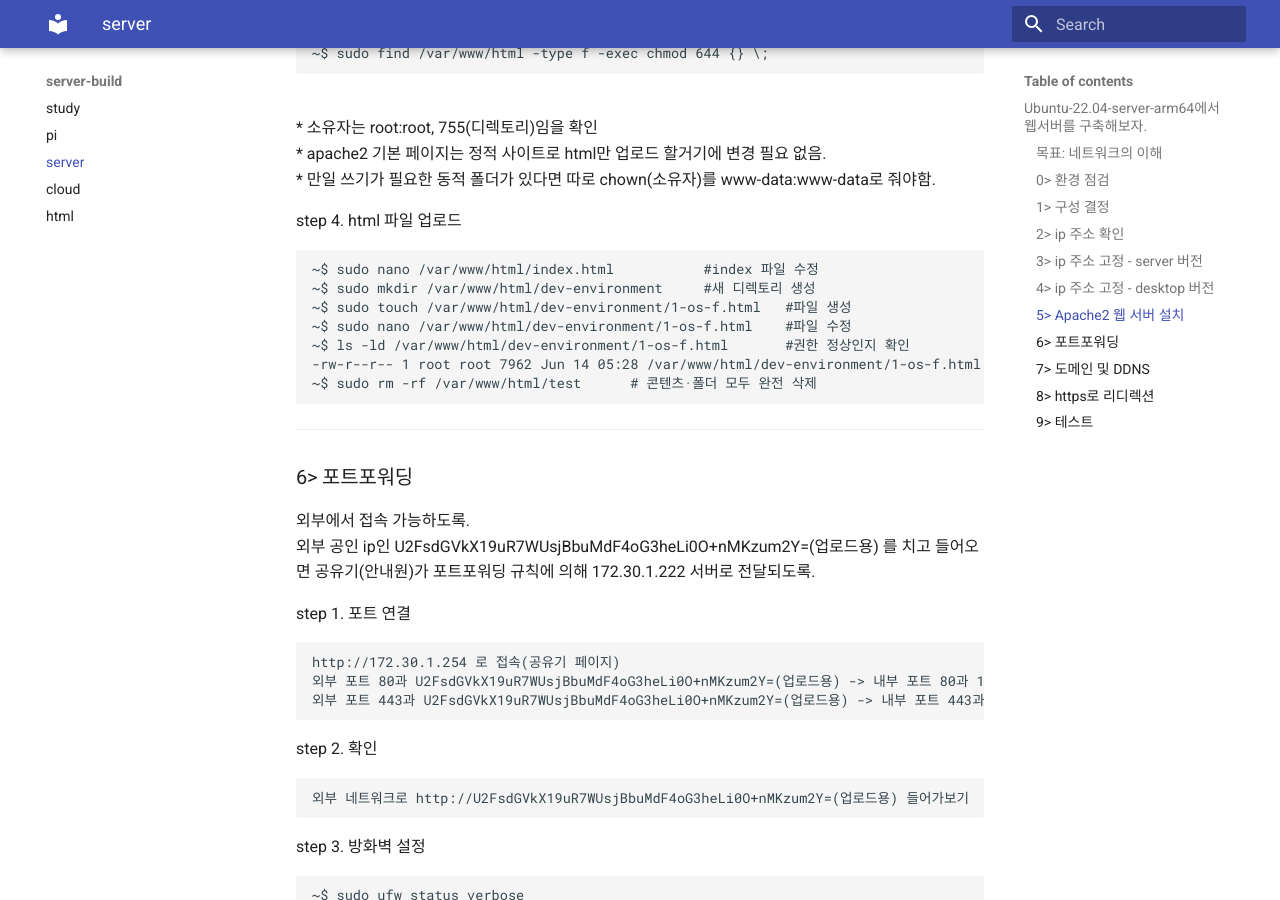
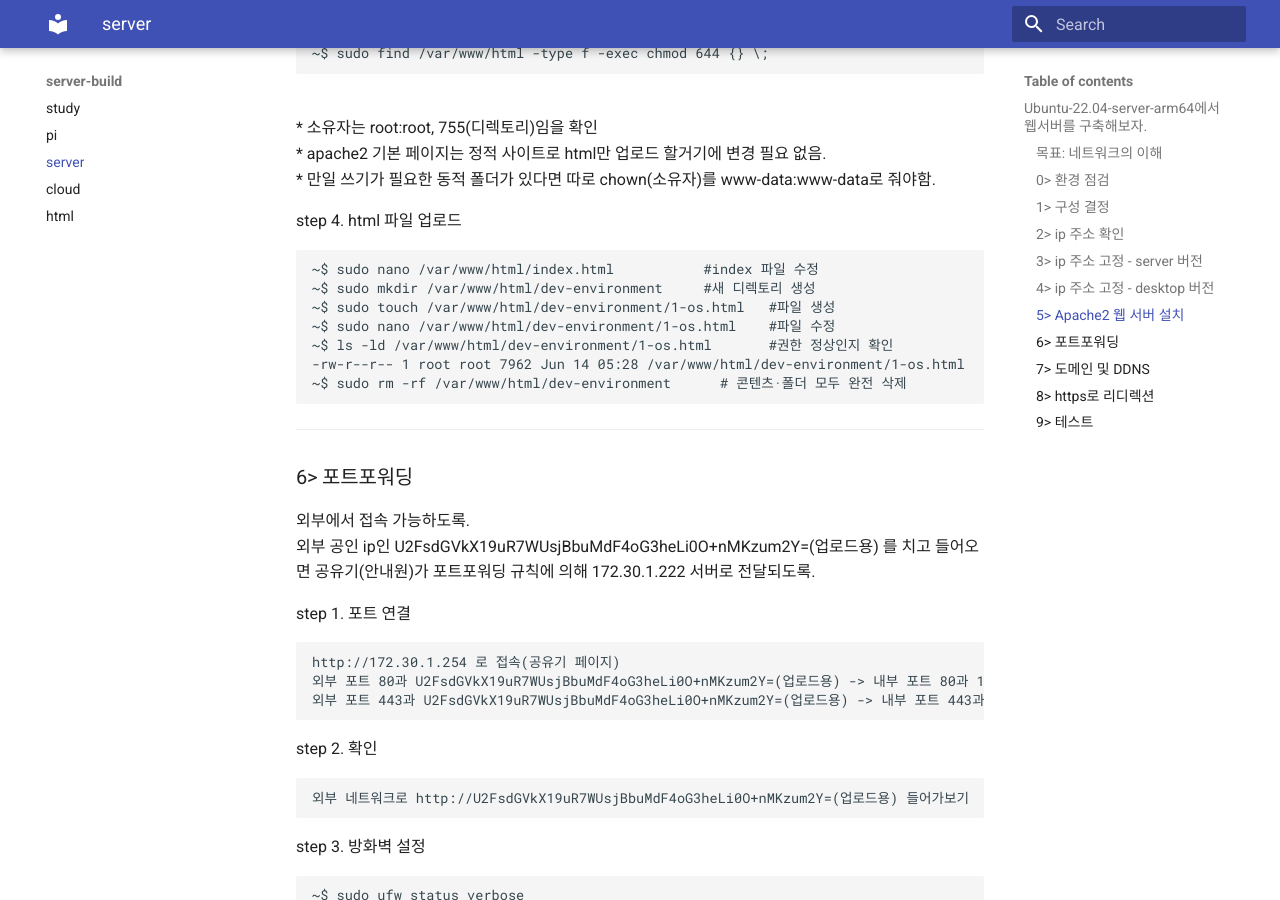
Before and after one commit to kkongnyang2/server-build, an MkDocs documentation site: the page built from docs/2-server.md, in a window 1280 px wide and 900 px high, scrolled down 4793 px. Built offline with MkDocs 1.6.1 and Material for MkDocs 9.7.7, drawn with Linux system fonts in a browser that asks for light colours.

Commit message:
2025.06.21

````diff
--- a/docs/2-server.md
+++ b/docs/2-server.md
@@ -209,11 +209,11 @@ step 4. html 파일 업로드
 ```
 ~$ sudo nano /var/www/html/index.html           #index 파일 수정
 ~$ sudo mkdir /var/www/html/dev-environment     #새 디렉토리 생성
-~$ sudo touch /var/www/html/dev-environment/1-os-f.html   #파일 생성
-~$ sudo nano /var/www/html/dev-environment/1-os-f.html    #파일 수정
-~$ ls -ld /var/www/html/dev-environment/1-os-f.html       #권한 정상인지 확인
--rw-r--r-- 1 root root 7962 Jun 14 05:28 /var/www/html/dev-environment/1-os-f.html
-~$ sudo rm -rf /var/www/html/test      # 콘텐츠·폴더 모두 완전 삭제
+~$ sudo touch /var/www/html/dev-environment/1-os.html   #파일 생성
+~$ sudo nano /var/www/html/dev-environment/1-os.html    #파일 수정
+~$ ls -ld /var/www/html/dev-environment/1-os.html       #권한 정상인지 확인
+-rw-r--r-- 1 root root 7962 Jun 14 05:28 /var/www/html/dev-environment/1-os.html
+~$ sudo rm -rf /var/www/html/dev-environment      # 콘텐츠·폴더 모두 완전 삭제
 ```
 
 ---
````
Also changed, not shown: docs/4-html.md (+2 -2 lines).
